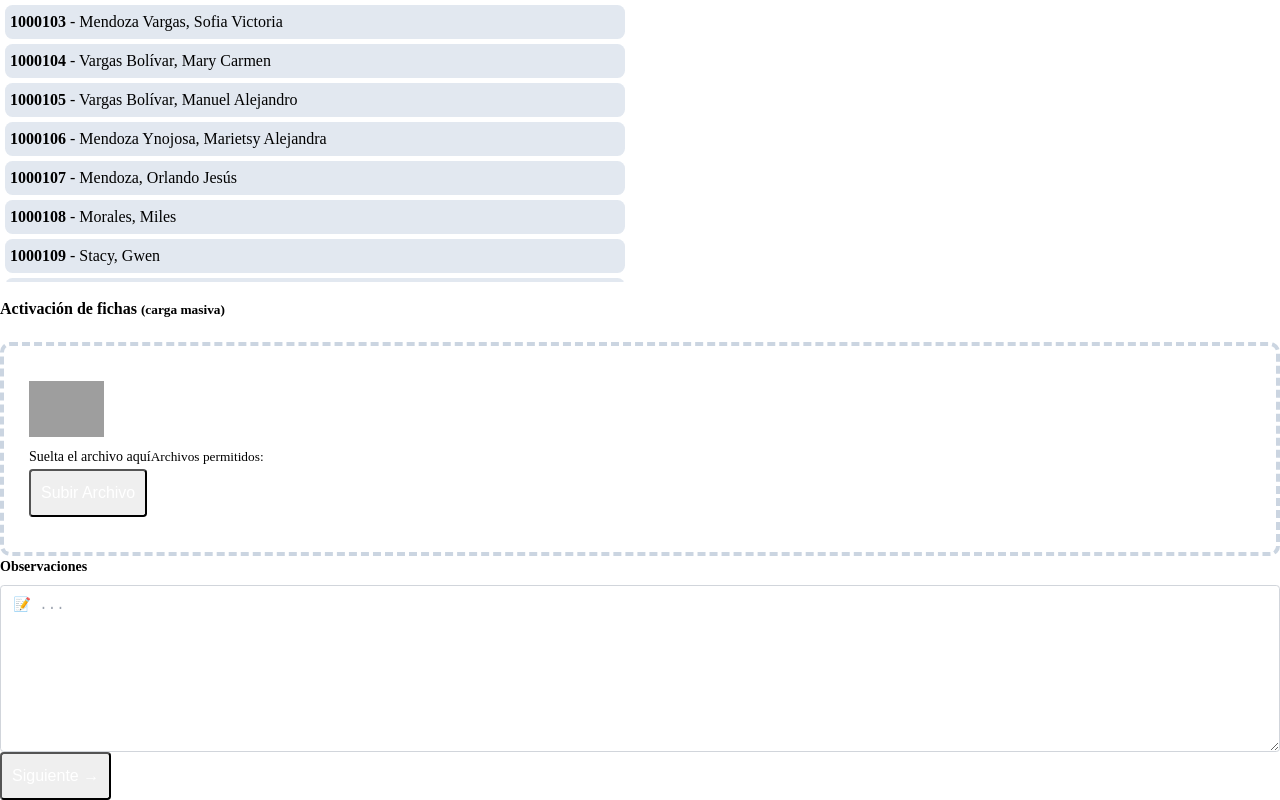
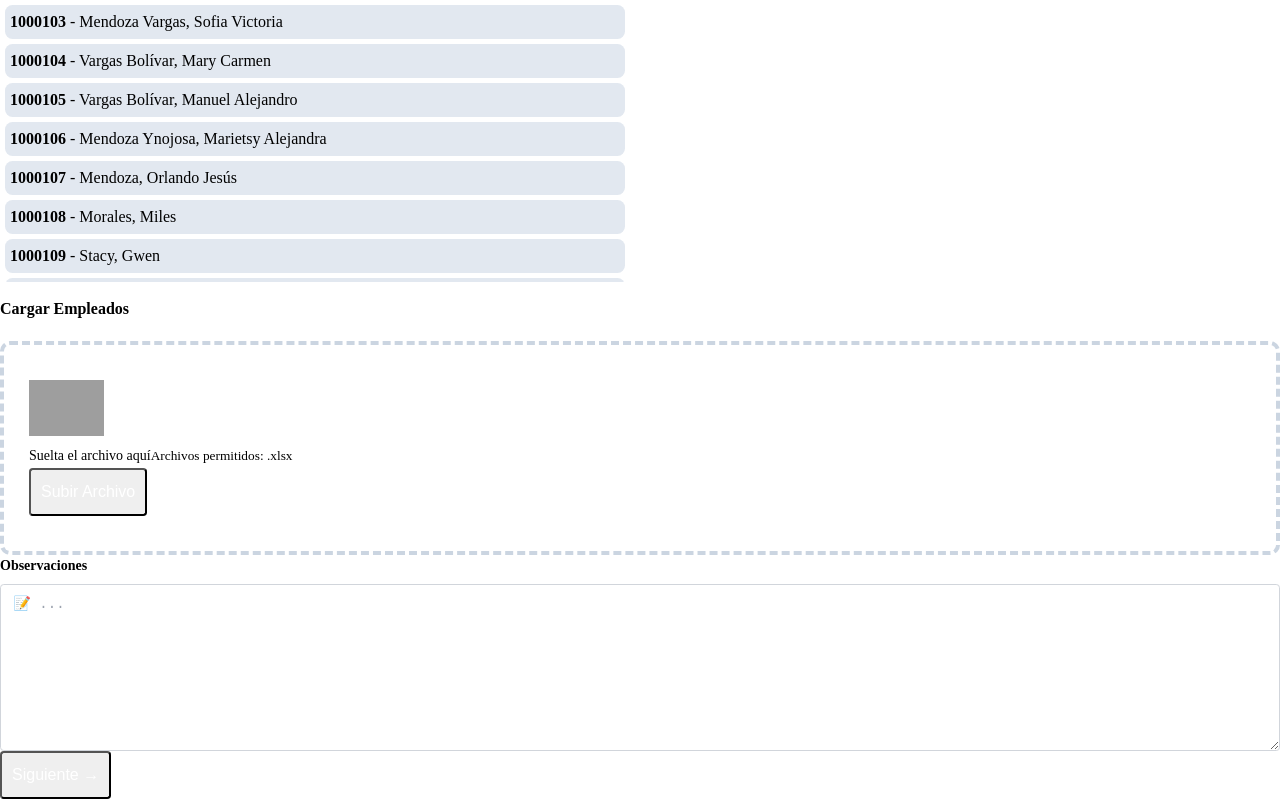
Before and after one commit to OrlandoMendoza17/heinz-product-loading-app, a Next.js app: page /seleccionar-empleados in a window 1280 px wide. Shown: the part 710-1510 px from the top of the page. Built offline with nearby package versions, Linux system fonts and the light colour scheme; grey boxes are pictures that could not be loaded.

Commit message:
Añadir empleados masivamente a la carga de productos

```diff
--- a/src/components/pages/activar-ficha/DropZone.tsx
+++ b/src/components/pages/activar-ficha/DropZone.tsx
@@ -1,7 +1,7 @@
 import Button from '@/components/widgets/Button'
 import Spinner from '@/components/widgets/Spinner'
 import { stringListFrom } from '@/utils';
-import React, { ChangeEventHandler, Dispatch, DragEventHandler, SetStateAction, useRef, useState } from 'react'
+import React, { ChangeEventHandler, Dispatch, DragEventHandler, ReactNode, SetStateAction, useRef, useState } from 'react'
 
 type DragEvents = {
   enter: DragEventHandler<HTMLDivElement>;
@@ -19,10 +19,11 @@ type Props = {
   multiple?: boolean,
   filesAllowed: FileAllowed[],
   setLoading: Dispatch<SetStateAction<boolean>>
-  handleFiles: (file: FileList) => void
+  handleFiles: (file: FileList) => void,
+  children?: ReactNode
 }
 
-const DropZone = ({ multiple = false, filesAllowed, handleFiles, loading, setLoading }: Props) => {
+const DropZone = ({ multiple = false, filesAllowed, handleFiles, loading, setLoading, children }: Props) => {
 
   const $input = useRef<HTMLInputElement>(null)
 
@@ -62,7 +63,7 @@ const DropZone = ({ multiple = false, filesAllowed, handleFiles, loading, setLoa
     <>
       <div>
         <h4 className="text-lg sm:text-2xl mt-8 font-semibold">
-          Activación de fichas <small>(carga masiva)</small>
+          {children}
         </h4>
         <div
           className="DropZone grid gap-4 place-content-center justify-items-center"
--- a/src/pages/activar-ficha/index.tsx
+++ b/src/pages/activar-ficha/index.tsx
@@ -17,7 +17,6 @@ const filesAllowed = [
   },
 ]
 
-const allowedTypes = filesAllowed.map(item => item.type)
 
 const ActivateEmployeesID = () => {
 
@@ -32,6 +31,7 @@ const ActivateEmployeesID = () => {
 
     // Only the first archive will be accepted and/or validated
     const [file] = Array.from(files) // file.xlsx
+    const allowedTypes = filesAllowed.map(item => item.type)
 
     if (allowedTypes.includes(file.type)) {
       setInputFile(file)
@@ -52,7 +52,7 @@ const ActivateEmployeesID = () => {
           })
 
           // Se guardan las fichas en el estado
-          setEmployeeIDs(rows.map(employee => employee.fichas.toString()))
+          setEmployeeIDs(rows.map(employee => employee.ficha.toString()))
 
         } else {
           handleNotification.open({
@@ -94,7 +94,9 @@ const ActivateEmployeesID = () => {
               filesAllowed={filesAllowed}
               handleFiles={handleFiles}
               setLoading={setLoading}
-            />
+            >
+							Activación de fichas <small>(carga masiva)</small>
+            </DropZone>
 
             {
               Boolean(employeeIDs.length) && !loading &&
--- a/src/pages/seleccionar-empleados/index.tsx
+++ b/src/pages/seleccionar-empleados/index.tsx
@@ -3,7 +3,7 @@ import Employees from '@/components/pages/selecionar-empleados/Employees'
 import Header from '@/components/widgets/Header'
 import Input from '@/components/widgets/Input'
 import Select from '@/components/widgets/Select'
-import { filterByNumbers } from '@/utils'
+import { filterByNumbers, getJsonFromExcel } from '@/utils'
 import getEmployees from '@/utils/getEmployees'
 import Textarea from '@/components/widgets/Textarea'
 import Button from '@/components/widgets/Button'
@@ -18,6 +18,13 @@ type HandleFormProps = {
 	submit: FormEventHandler<HTMLFormElement>,
 	invalid: () => void,
 }
+
+const filesAllowed = [
+	{
+		label: ".xlsx",
+		type: "application/vnd.openxmlformats-officedocument.spreadsheetml.sheet"
+	}
+]
 
 const SelectEmployees = () => {
 
@@ -103,6 +110,30 @@ const SelectEmployees = () => {
 		}
 	}
 
+
+	const handleFiles = async (files: FileList) => {
+
+		const [file] = Array.from(files)
+		const allowedTypes = filesAllowed.map(item => item.type)
+		if (allowedTypes.includes(file.type)) {
+			const { rows, errors } = await getJsonFromExcel(file);
+			const newList = [...selectedEmployees]
+
+			rows.forEach(inserted => {
+				const exists = employees.find(employee => employee.ficha === inserted.ficha)
+				const alreadySelected = selectedEmployees.find(employee => employee.ficha === inserted.ficha)
+
+				// Verifica si la ficha existe en la base de datos y si ya fue seleccionada
+				if(exists && !alreadySelected) newList.push(inserted)
+			})
+
+			console.log('info', rows)
+			console.log('errors', errors)
+			console.log('newList', newList)
+			setSelectedEmployees(newList)
+		}
+	}
+
 	const employeeListTitle =
 		<>Lista de empleados <small>({searching ? searchedEmployees.length : employees.length})</small></>
 
@@ -113,6 +144,13 @@ const SelectEmployees = () => {
 	}
 
 	const selectedEmployeesProps = { ...employeesProps, selectedList: true }
+
+	const DropZoneProps = {
+		loading,
+		filesAllowed,
+		setLoading,
+		handleFiles,
+	}
 
 	return (
 		<>
@@ -174,12 +212,9 @@ const SelectEmployees = () => {
 
 						</div>
 
-						<DropZone
-							filesAllowed={[]}
-							handleFiles={() => { }}
-							loading={loading}
-							setLoading={setLoading}
-						/>
+						<DropZone {...DropZoneProps}>
+							Cargar Empleados
+						</DropZone>
 
 						<Textarea
 							id="textarea"
--- a/src/utils/index.tsx
+++ b/src/utils/index.tsx
@@ -12,15 +12,19 @@ export const filterByNumbers = (value: string): number => { //"this27is65a34stri
 
 export const getJsonFromExcel = async (file: File) => {
   const map = {
-    "Fichas": "fichas",
+    "Ficha": "ficha",
+    "Nombre": "name",
   }
 
-  type jsonProps = {
-    fichas: number
-  }
+  const output = await readXlsxFile<Employee>(file, { map })
+  const { rows } = output
 
-  const output = await readXlsxFile<jsonProps>(file, { map })
-  return output;
+  // Elimina los duplicados
+  const stringObjectArray: string[] = rows.map(item => JSON.stringify(item));
+  const sortedArray = Array.from(new Set(stringObjectArray)).map(item => JSON.parse(item)) as Employee[]
+
+  return {...output, rows: sortedArray};
+  // return output;
 }
 
 export const stringListFrom = (array: string[]): string => {
```
Also changed, not shown: next.config.js (line endings or trailing spaces).
